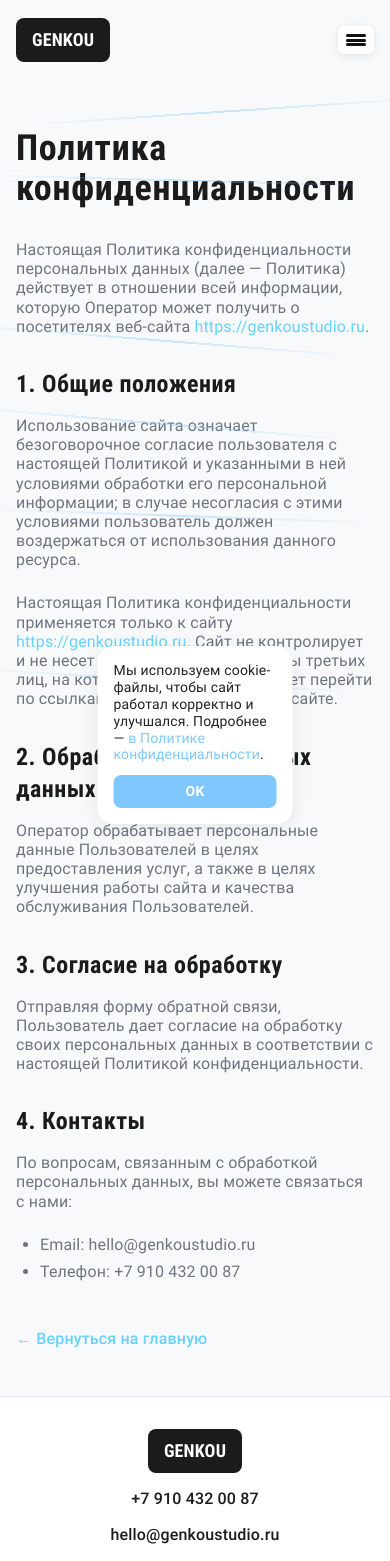
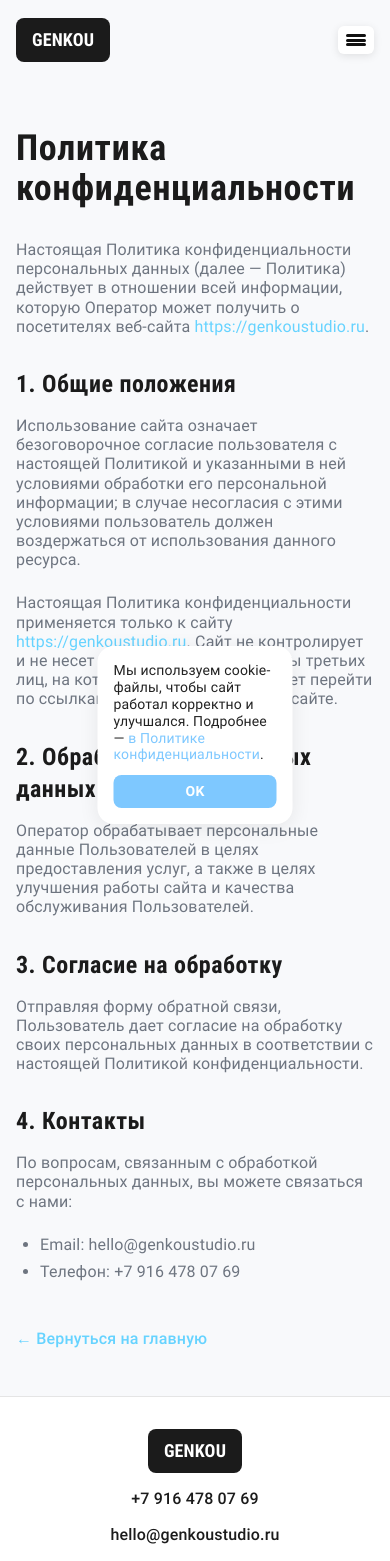
Before and after one commit to aiarsenov/genkou-studio-next, a Next.js app: page /privacy in a window 390 px wide. Shown: the top 1561 px of the page. Built offline with nearby package versions, Linux system fonts and the light colour scheme.

Commit message:
Update contact phone and adjust background lines

```diff
--- a/app/globals.css
+++ b/app/globals.css
@@ -566,7 +566,9 @@
   inset: 0;
   overflow: hidden;
   pointer-events: none;
-  z-index: 0;
+  z-index: 5;
+  mix-blend-mode: screen;
+  opacity: 0.9;
 }
 
 .blue-lines .line {
--- a/app/layout.tsx
+++ b/app/layout.tsx
@@ -64,7 +64,9 @@ export default function RootLayout({
     <html lang="ru" className={`${roboto.variable} ${robotoCondensed.variable}`}>
       <body className="antialiased">
         <BlueLines />
-        {children}
+        <div className="relative z-10">
+          {children}
+        </div>
         <CookieBanner />
       </body>
     </html>
--- a/app/privacy/page.tsx
+++ b/app/privacy/page.tsx
@@ -49,7 +49,7 @@ export default function PrivacyPage() {
             </p>
             <ul className="list-disc pl-6 space-y-2">
               <li>Email: hello@genkoustudio.ru</li>
-              <li>Телефон: +7 910 432 00 87</li>
+              <li>Телефон: +7 916 478 07 69</li>
             </ul>
           </div>
           <div className="mt-12">
--- a/components/ContactForm.tsx
+++ b/components/ContactForm.tsx
@@ -142,8 +142,8 @@ export default function ContactForm() {
             ОСТАВЬТЕ ЗАЯВКУ И МЫ СДЕЛАЕМ ТАКОЙ ЖЕ КЛАССНЫЙ ПРОЕКТ
           </h2>
           <p className="text-[#6E7580]">
-            <a href="tel:+79104320087" className="hover:text-[#66D3FF] transition-colors font-medium">
-              +7 910 432 00 87
+            <a href="tel:+79164780769" className="hover:text-[#66D3FF] transition-colors font-medium">
+              +7 916 478 07 69
             </a>{' '}
             <span className="text-[#E5E5E5] mx-2">|</span>{' '}
             <a
--- a/components/Footer.tsx
+++ b/components/Footer.tsx
@@ -15,10 +15,10 @@ export default function Footer() {
           {/* Contacts */}
           <div className="flex flex-col md:flex-row items-center gap-4 md:gap-6 text-[#1B1B1B]">
             <a
-              href="tel:+79104320087"
+              href="tel:+79164780769"
               className="hover:text-[#66D3FF] transition-colors font-medium"
             >
-              +7 910 432 00 87
+              +7 916 478 07 69
             </a>
             <span className="hidden md:inline text-[#E5E5E5]">|</span>
             <a
--- a/next.config.ts
+++ b/next.config.ts
@@ -1,7 +1,9 @@
 import type { NextConfig } from "next";
 
 const nextConfig: NextConfig = {
+  output: 'export', // Статический экспорт для простого деплоя
   images: {
+    unoptimized: true, // Для статического экспорта нужно отключить оптимизацию или использовать внешние CDN
     remotePatterns: [
       {
         protocol: 'https',
```
Also changed, not shown: 2 other files (tests, documents, lock files or other folders).
